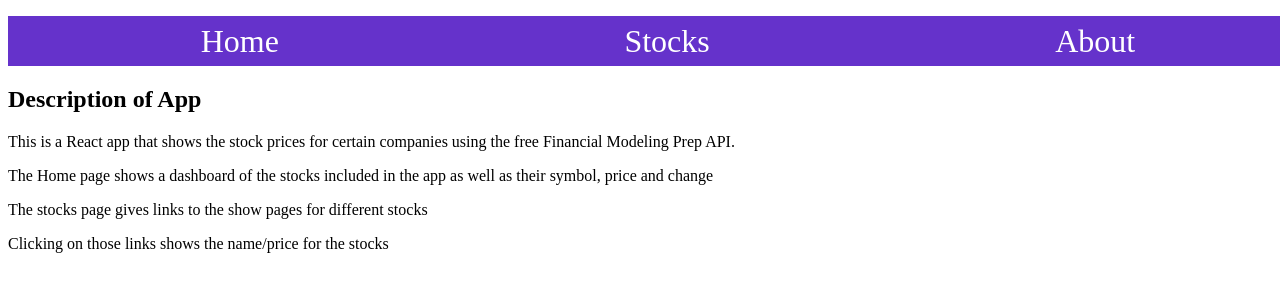
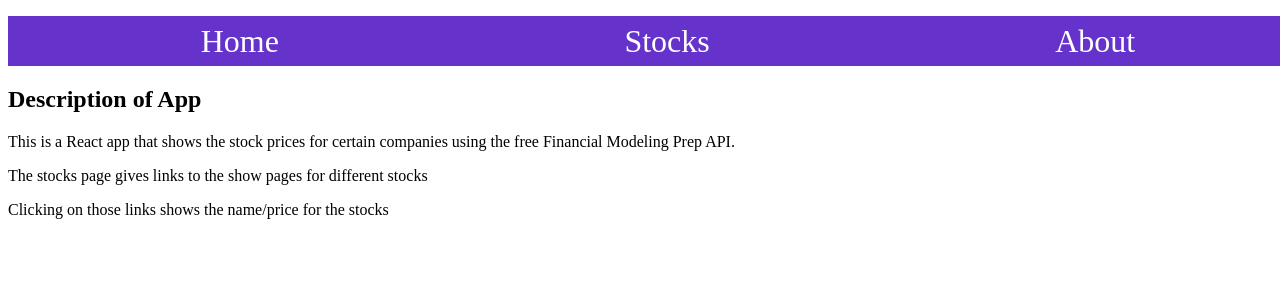
Before and after one commit to mosesb1/stocks-app, a React (Create React App) app: page /about in a window 1280 px wide. Shown: the top 300 px of the page. Built offline with nearby package versions, Linux system fonts and the light colour scheme.

Commit message:
changed about page

```diff
--- a/src/pages/About/About.js
+++ b/src/pages/About/About.js
@@ -3,7 +3,6 @@ export default function About(props){
         <section>
             <h1>Description of App</h1>
             <p>This is a React app that shows the stock prices for certain companies using the free Financial Modeling Prep API.</p>
-            <p>The Home page shows a dashboard of the stocks included in the app as well as their symbol, price and change</p>
             <p>The stocks page gives links to the show pages for different stocks</p>
             <p>Clicking on those links shows the name/price for the stocks</p>
         </section>
```
